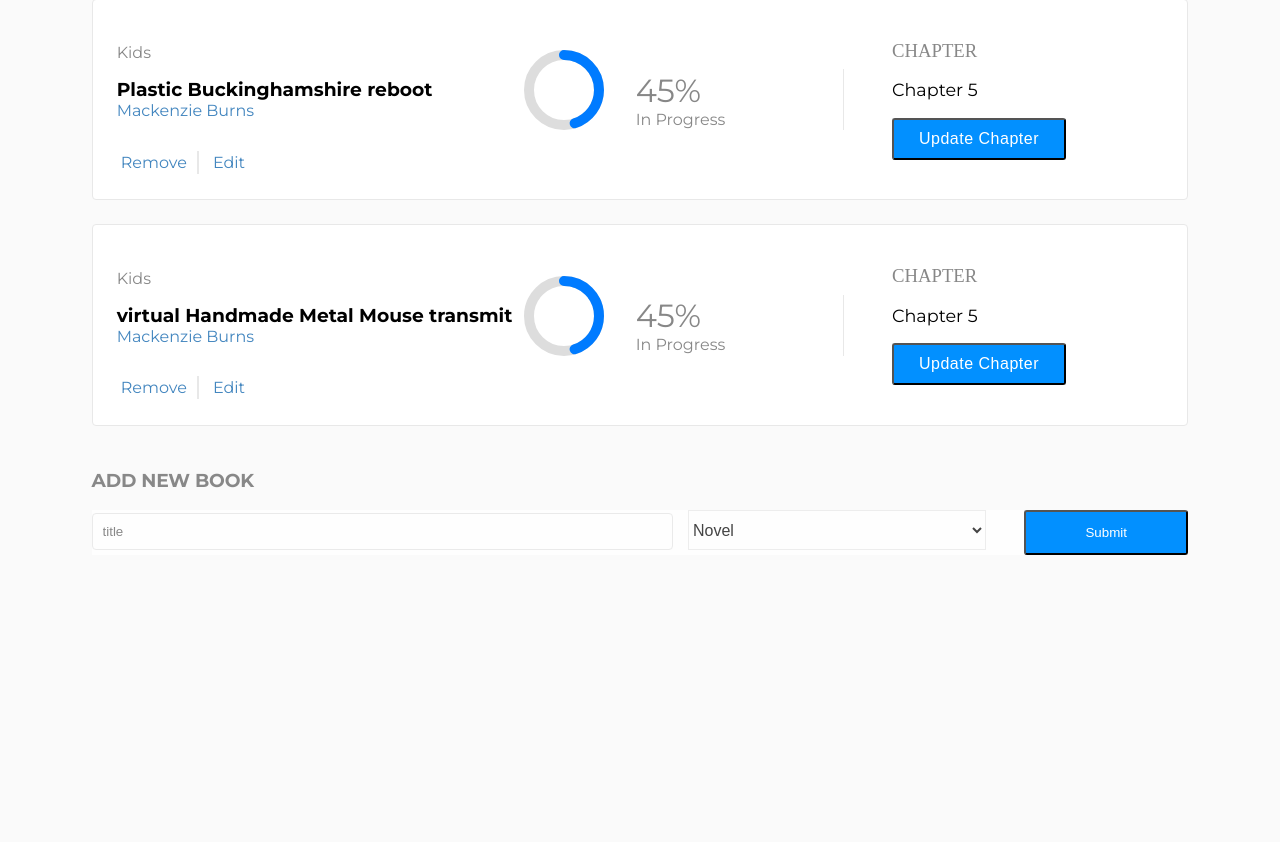
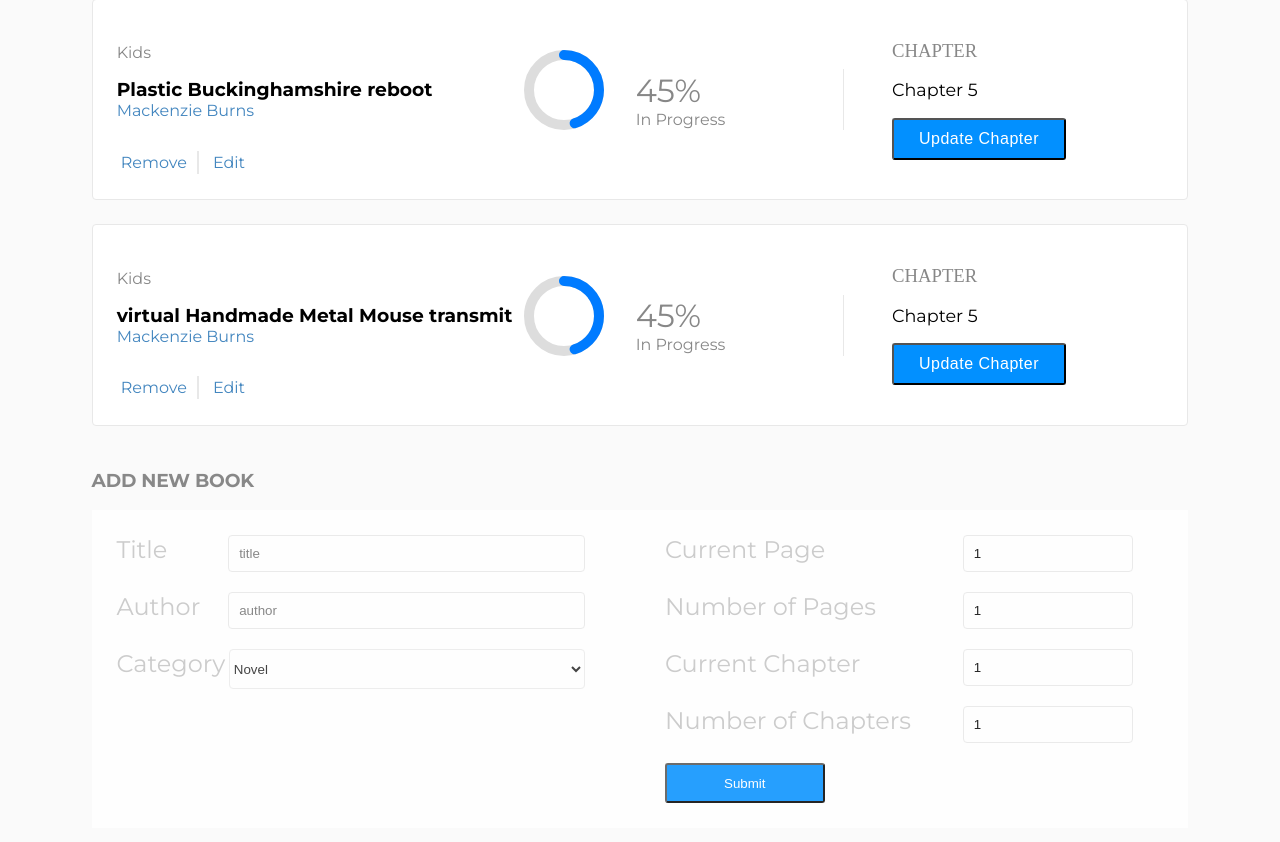
Before and after one commit to cdrani/book-cms, a React (Create React App) app: page / in a window 1280 px wide. Shown: the part 4275-5117 px from the top of the page. Before the commit the page ends 4860 px from the top, so only its background shows below. Built offline with nearby package versions, Linux system fonts and the light colour scheme.

Commit message:
refactor BooksForm to use useState and remove redux operations

```diff
--- a/src/containers/BooksForm.js
+++ b/src/containers/BooksForm.js
@@ -1,8 +1,7 @@
-import React from 'react'
+import React, { useState } from 'react'
 import styled from 'styled-components'
-import { connect } from 'react-redux'
-import shortid from 'shortid'
-import { setActiveCategory, setTitle, createBook } from '../actions'
+import { Mutation } from 'react-apollo'
+import gql from 'graphql-tag'
 import { categories } from '../constants'
 
 const H3 = styled.h3`
@@ -16,9 +15,11 @@ const Form = styled.form`
 `
 
 const InputWrapper = styled.div`
-  width: 85%;
-  height: 45px;
-  justify-items: space-between;
+  display: flex;
+  flex-direction: column;
+  justify-items: space-around;
+  width: 100%;
+  padding: 25px;
   font-size: 1.5rem;
   color: #c4c4c4;
   opacity: 0.85;
@@ -26,18 +27,24 @@ const InputWrapper = styled.div`
 `
 
 const Input = styled.input`
-  width: 60%;
-  margin-right: 15px;
+  width: 90%;
+  margin-right: 30px;
+  margin-bottom: 20px;
   padding: 10px;
   border-radius: 4px;
   border: solid 1px #e8e8e8;
   outline: 0;
 `
 
+const Number = styled(Input)`
+  width: 30%;
+`
+
 const Select = styled.select`
-  width: 32%;
+  margin-right: 30px;
+  width: 95%;
   height: 40px;
-  font-size: 1rem;
+  border-radius: 4px;
   border: solid 1px #e8e8e8;
   background-color: #fff;
   opacity: 0.85;
@@ -45,75 +52,155 @@ const Select = styled.select`
 `
 
 const Button = styled.button`
-  width: 15%;
+  width: 32%;
+  height: 40px;
   color: #fff;
   border-radius: 3px;
   background-color: #0290ff;
 `
 
-const BooksForm = ({
-  activeCategory,
-  createBook,
-  setActiveCategory,
-  setTitle,
-  title
-}) => {
-  const handleSetActiveCategory = e => {
-    const activeCategory = e.target.value
-    setActiveCategory(activeCategory)
+const Label = styled.label`
+  width: 30%;
+`
+
+const LargeLabel = styled(Label)`
+  width: 60%;
+`
+
+const LabelContainer = styled.div`
+  display: flex;
+  width: 100%;
+`
+
+const SIGNUP = gql`
+  mutation SignUp($input: signUpInput!) {
+    signUp(input: $input) {
+      token
+    }
+  }
+`
+
+const BooksForm = () => {
+  const [title, setTitle] = useState('')
+  const [author, setAuthor] = useState('')
+  const [category, setCategory] = useState('Novel')
+  const [pages, setPages] = useState(1)
+  const [currentPage, setCurrentPage] = useState(1)
+  const [chapters, setChapters] = useState(1)
+  const [currentChapter, setCurrentChapter] = useState(1)
+
+  const handleTitle = e => {
+    setTitle(e.target.value)
   }
 
-  const handleSetTitle = e => {
-    const title = e.target.value
-    setTitle(title)
+  const handleAuthor = e => {
+    setAuthor(e.target.value)
   }
 
-  const handleSubmit = e => {
-    e.preventDefault()
-    const id = shortid.generate()
-    const elements = e.target.elements
-    const [title, category] = getFormFields(elements)
-    createBook({ id, title, category })
+  const handleCategory = e => {
+    setCategory(e.target.value)
   }
 
-  const getFormFields = elements => {
-    const fields = ['title', 'category']
-    return fields.map(field => elements.namedItem(field).value)
+  const handlePages = e => {
+    setPages(e.target.value)
+  }
+
+  const handleCurrentPage = e => {
+    setCurrentPage(e.target.value)
+  }
+
+  const handleChapters = e => {
+    setChapters(e.target.value)
+  }
+
+  const handleCurrentChapter = e => {
+    setCurrentChapter(e.target.value)
   }
 
   return (
     <div>
       <H3>ADD NEW BOOK</H3>
-      <Form onSubmit={handleSubmit}>
+      <Mutation mutation={SIGNUP}>
+        {(signUp, { data }) => (
+          <Form>
             <InputWrapper>
+              <LabelContainer>
+                <Label>Title</Label>
                 <Input
-            name="title"
                   value={title}
-            onChange={handleSetTitle}
+                  onChange={handleTitle}
                   placeholder="title"
                 />
+              </LabelContainer>
+              <LabelContainer>
+                <Label>Author</Label>
+                <Input
+                  value={author}
+                  onChange={handleAuthor}
+                  placeholder="author"
+                />
+              </LabelContainer>
+              <LabelContainer>
+                <Label>Category</Label>
                 <Select
                   name="category"
-            onChange={handleSetActiveCategory}
-            value={activeCategory}
+                  onChange={handleCategory}
+                  value={category}
                 >
                   {categories.map(category => (
                     <option key={category}>{category}</option>
                   ))}
                 </Select>
+              </LabelContainer>
             </InputWrapper>
+            <InputWrapper>
+              <LabelContainer>
+                <LargeLabel>Current Page</LargeLabel>
+                <Number
+                  min="1"
+                  type="number"
+                  value={currentPage}
+                  onChange={handleCurrentPage}
+                />
+              </LabelContainer>
+
+              <LabelContainer>
+                <LargeLabel>Number of Pages</LargeLabel>
+                <Number
+                  min="1"
+                  type="number"
+                  value={pages}
+                  onChange={handlePages}
+                />
+              </LabelContainer>
+
+              <LabelContainer>
+                <LargeLabel>Current Chapter</LargeLabel>
+                <Number
+                  min="1"
+                  type="number"
+                  value={currentChapter}
+                  onChange={handleCurrentChapter}
+                />
+              </LabelContainer>
+
+              <LabelContainer>
+                <LargeLabel>Number of Chapters</LargeLabel>
+                <Number
+                  min="1"
+                  type="number"
+                  value={chapters}
+                  onChange={handleChapters}
+                />
+              </LabelContainer>
+
               <Button>Submit</Button>
+            </InputWrapper>
           </Form>
+        )}
+      </Mutation>
     </div>
   )
 }
 
-const mapStateToProps = ({ activeCategory, title }) => ({
-  activeCategory,
-  title
-})
-
-export default connect(
-  mapStateToProps,
-  { setActiveCategory, setTitle, createBook }
-)(BooksForm)
+export default BooksForm
```
Lines whose indentation alone changed are shown as unchanged.
